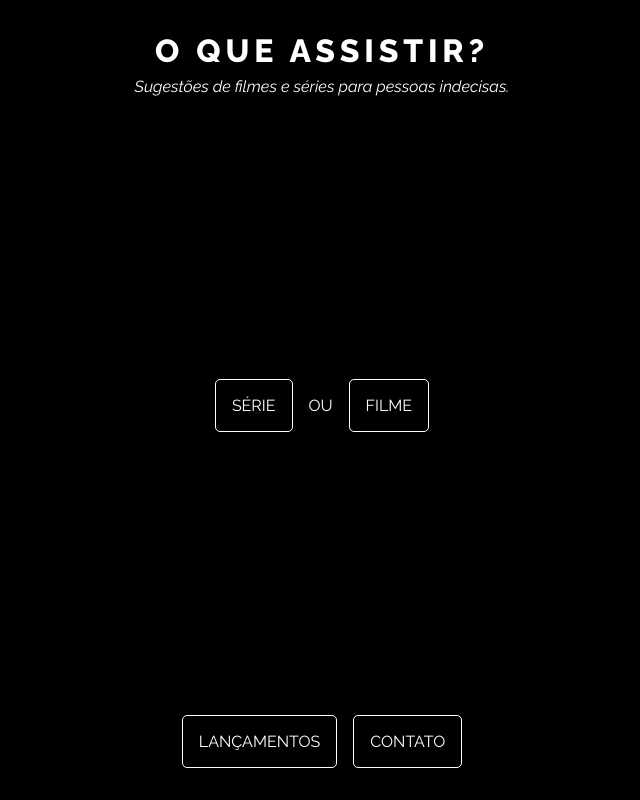
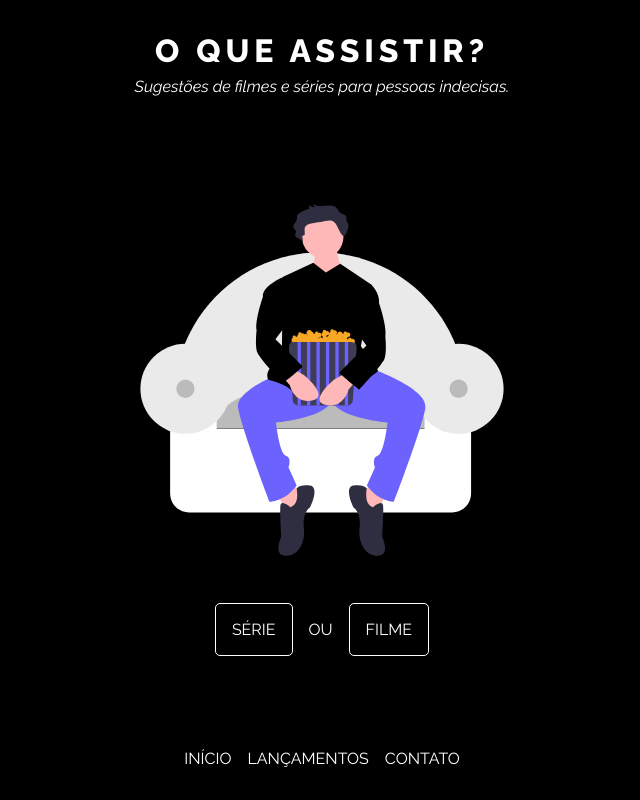
Before and after one commit to luisafalcao/Project-Gatsby, a Gatsby site: page / in a window 1280 px wide. Shown: the whole page, without its empty margins (318-958 px from the left). Built offline with nearby package versions, Linux system fonts and the light colour scheme; Gatsby itself is replaced by a stand-in of ours.

Commit message:
Imagem no index.js

```diff
--- a/src/components/layout.css
+++ b/src/components/layout.css
@@ -46,6 +46,7 @@ footer {
     display: flex;
     justify-content: center;
     margin-top: auto;
+    gap: 1rem;
 }
 
 header > nav {
@@ -61,6 +62,7 @@ main {
     min-height: 100vh;
 }
 
+footer > a,
 nav {
     display: flex;
     justify-content: center;
@@ -71,6 +73,7 @@ nav {
 
 nav > * {
     border: 1px solid white;
+    background-color: black;
     padding: 1rem;
     transition: all .5s ease;
     border-radius: 5px;
@@ -79,8 +82,21 @@ nav > * {
 .current,
 nav > *:hover {
     border: 1px solid white;
-    background-color: white;
-    color: black;
+    background-color: #6C63FF;
     padding: 1rem;
     scale: 1.1;
 }
+
+footer > a {
+    transition: all .5s ease;
+}
+
+footer > a:hover {
+    scale: 1.1;
+}
+.index_img {
+    /* position: absolute; */
+    width: 50vh;
+    max-height: 400px;
+    z-index: -1;
+}
--- a/src/components/layout.js
+++ b/src/components/layout.js
@@ -20,10 +20,9 @@ export default function Layout({ children }) {
             </header>
             {children}
             <footer>
-                <nav>
-                    <Link to="/lancamentos">Lançamentos</Link>
-                    <Link to="/contato">Contato</Link>
-                </nav>
+                <Link to="/">Início</Link>
+                <Link to="/lancamentos">Lançamentos</Link>
+                <Link to="/contato">Contato</Link>
             </footer>
         </main>
     )
--- a/src/pages/index.js
+++ b/src/pages/index.js
@@ -1,10 +1,13 @@
 import * as React from "react"
 import { Link } from "gatsby"
 import Layout from "../components/layout"
+import image from "../images/image_index.svg";
+import "../components/layout.css"
 
 const IndexPage = () => {
   return (
     <Layout>
+      <img className="index_img" src={image} />
       <nav>
           <Link to="/series">Série</Link>
           ou
```
Also changed, not shown: src/components/show.css (+11 -0 lines), src/images/image_index.svg (added), 2 other files.
